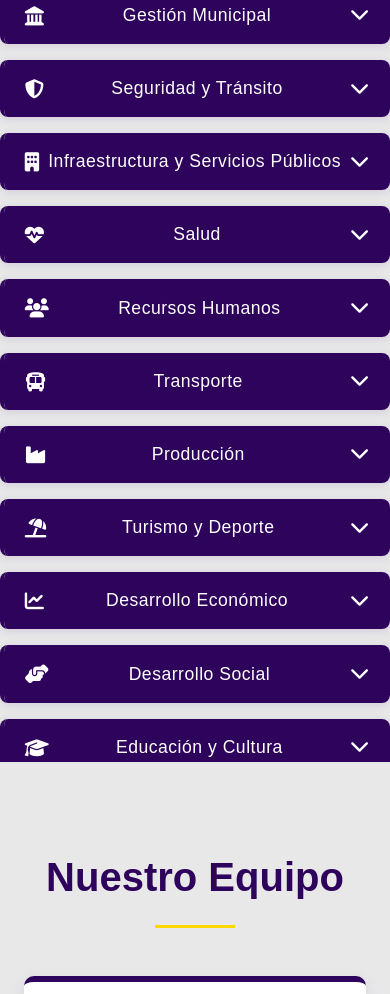
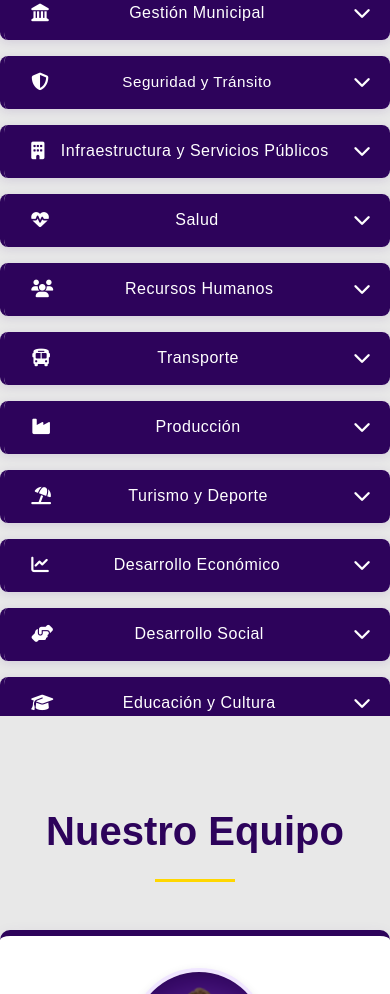
Before and after one commit to OnixDelgado/lalibertadavanzabvctes, a plain HTML site: page index.html in a window 390 px wide. Shown: the part 1006-2000 px from the top of the page. Drawn offline with Linux system fonts and the light colour scheme.

Commit message:
Actualizacion final de la pagina por ahora

```diff
--- a/css/styles.css
+++ b/css/styles.css
@@ -574,11 +574,37 @@ section:not(.hero) {
         font-size: 0.95rem;
     }
 }
+
+@media (max-width: 768px) {
+    .acordeon-titulo h3 {
+        font-size: 1rem; /* Tamaño reducido */
+        flex-wrap: wrap; /* Permite múltiples líneas si es necesario */
+        line-height: 1.3; /* Mejor espaciado */
+    }
+
+    /* Opcional: Ajustar específicamente este título */
+    .acordeon-item:nth-child(2) .acordeon-titulo h3 {
+        font-size: 0.95rem; /* Un poco más pequeño solo para este */
+        word-break: break-word; /* Rompe palabras largas */
+    }
+
+    /* Ajustar padding para compensar */
+    .acordeon-titulo {
+        padding: 1rem 1.2rem;
+    }
+
+    /* Ajustar iconos */
+    .acordeon-titulo i {
+        font-size: 1.1rem;
+        margin-left: 0.5rem; /* Espacio adicional */
+    }
+}
+
 /* Estructura jerárquica */
 /* Estilos generales para la sección */
 /* Estilos generales para la sección */
 .equipo {
-    padding: 4rem 1.5rem;
+    padding: rem 1.5rem;
     background-color: var(--fondo-blanco-claro);
     position: relative;
 }
--- a/index.html
+++ b/index.html
@@ -6,6 +6,9 @@
     <title>La Libertad Avanza Bella Vista</title>
     <link rel="stylesheet" href="css/styles.css">
     <link rel="stylesheet" href="https://cdnjs.cloudflare.com/ajax/libs/font-awesome/6.4.0/css/all.min.css">
+    <meta charset="UTF-8">
+    <meta name="viewport" content="width=device-width, initial-scale=1.0">
+    <link rel="apple-touch-icon" href="assets/img/favicon.png">
 </head>
 <body>
     <!-- Header y Menú -->
@@ -41,9 +44,11 @@
                         </a>
                     </li>
                     <li>
+                        <!--
                         <a href="#galeria">
                             <i class="fas fa-camera"></i> Galería
                         </a>
+                        -->
                     </li>
                     <li>
                         <a href="#enlaces">
@@ -90,12 +95,15 @@
                 <ul class="propuestas-list">
                     <li><strong>Unificación de secretarías y departamentos:</strong> Reorganizar las distintas áreas municipales para reducir gastos operativos, eliminar estructuras duplicadas y optimizar el uso de recursos. Siguiendo el ejemplo de reorganización ministerial a nivel nacional, esta medida permitirá un funcionamiento más ágil y con menos costos, brindando además un punto único de atención para que los vecinos realicen todos sus trámites de manera más simple y rápida.</li>
                     <li><strong>Protección del empleo público:</strong> Los trabajadores municipales no serán despedidos, sino reasignados según sus capacidades. Los recortes se aplicarán únicamente a cargos políticos innecesarios o a quienes no cumplan sus funciones, evitando el favoritismo y exigiendo compromiso laboral real.</li>
+                    <li><strong>Verificación y actualización de las remuneraciones del personal municipal:</strong> Vamos a garantizar sueldos justos y acordes a sus funciones.</li>
+                    <li><strong>Auditoría del gasto municipal:</strong> Revisiones periódicas para identificar gastos innecesarios, detectar posibles irregularidades y garantizar un uso responsable y eficiente de los fondos públicos.</li>
                     <li><strong>Transparencia total:</strong> Publicación online, de libre acceso y en tiempo real, sobre ingresos, gastos y ejecución presupuestaria, para que cada vecino pueda saber con claridad en qué se utilizan los recursos municipales.</li>
-                    <li><strong>Auditoría del gasto municipal:</strong> Revisiones periódicas para identificar gastos innecesarios, detectar posibles irregularidades y garantizar un uso responsable y eficiente de los fondos públicos.</li>
                     <li><strong>Pauta 0:</strong> Eliminación total de la pauta oficial para medios de televisión, radios y portales digitales. No vamos a gastar el dinero de los vecinos en pagar para que hablen bien de nuestra gestión. La confianza se ganará con hechos, no con propaganda.</li>
-                    <li><strong>Verificación y actualización de las remuneraciones del personal municipal:</strong> Vamos a garantizar sueldos justos y acordes a sus funciones. Paralelamente, se reducirá el gasto político mediante la eliminación de cargos innecesarios y la optimización de recursos, priorizando el servicio al vecino sobre la estructura burocrática.</li>
+                    <li><strong>Control de combustible para vehículos municipales: </strong>
+                    Eliminar el actual sistema de tickets de combustible, que ha permitido abusos y uso indebido para vehículos particulares, reemplazándolo por un sistema moderno y transparente. Cada vehículo municipal contará con un código QR único vinculado a su patente y datos oficiales. En las estaciones de servicio, este QR será escaneado para validar la carga exclusivamente en vehículos autorizados, garantizando así un uso correcto de los recursos y evitando que el dinero de los vecinos se destine a fines personales.</li>
                     <li><strong>Simplificación administrativa:</strong> Modernizar y agilizar trámites, reduciendo la burocracia y eliminando barreras que dificulten la gestión para ciudadanos, emprendedores e inversores, asegurando una respuesta rápida y sin hacer perder tiempo al vecino.</li>
                     <li><strong>Reducción de impuestos en patentamientos:</strong> Implementar bajas en los impuestos aplicados al patentamiento de vehículos con el fin de aliviar la carga fiscal de los vecinos, fomentar el cumplimiento tributario y estimular la actividad económica local.</li>
+                    <li><strong>Respeto y libertad religiosa:</strong> Garantizar que todas las iglesias, templos y asociaciones de fe puedan desarrollar sus actividades en un marco de plena libertad, sin injerencia estatal y con igualdad de trato ante la ley, eliminando trabas burocráticas para su habilitación y funcionamiento.</li>
 
                 </ul>
             </div>
@@ -133,11 +141,11 @@
                     <li><strong>Luz:</strong> Promover la modernización de la red de alumbrado público municipal mediante un Plan de Mejoramiento Barrial, con el objetivo de optimizar la calidad del servicio eléctrico, fortalecer la seguridad en los espacios públicos y garantizar una cobertura eficiente en todos los sectores de la ciudad.</li>
                     <li><strong>Cloaca:</strong> Ampliación de la red cloacal en los sectores que aún no cuentan con este servicio, priorizando la salud pública, el desarrollo urbano sostenible y la mejora de la calidad de vida de los vecinos.</li>
                     <li><strong>Basura:</strong> Impulsar una mejora del sistema de recolección de residuos, optimizando la eficiencia del servicio y garantizando condiciones laborales dignas para los trabajadores del área. Se revisarán los mecanismos de tercerización vigentes, con el objetivo de lograr un sistema más transparente, seguro y sustentable. Además, se incorporarán recorridos y soluciones para acceder a los barrios y zonas donde actualmente no llega el camión de recolección, asegurando así que todos los vecinos cuenten con este servicio esencial.</li>
-
-                    <!--<li>Mejoramiento de la avenida San Martín, priorizando la circulación y seguridad para vehículos.</li>-->
-                    <li>Puesta en marcha de trabajos de asfaltado y bacheo en los distintos barrios de la ciudad, priorizando las zonas más deterioradas y de mayor circulación. Asimismo, se plantea finalizar las obras de la colectora, mejorando la conectividad y la seguridad vial para todos los vecinos.</li>
-                    <li>Mejoramiento de las veredas y paseos públicos peatonales, etc.</li>
-                    <li>Impulsar un programa de arborización en la ciudad, priorizando veredas y espacios públicos. Se establecerán sanciones para quienes talen o extraigan árboles sin autorización, promoviendo así el cuidado del entorno.</li>
+                    <li><strong>Asfaltado y bacheo prioritario: </strong>
+                    Puesta en marcha de obras de asfaltado y bacheo en los distintos barrios de la ciudad, priorizando las zonas más deterioradas y de mayor circulación para mejorar la movilidad y la seguridad vial.</li>
+                    <li><strong>Colectora completa: </strong>Se propone finalizar las obras de la colectora en toda su extensión, de un extremo al otro de la ciudad, mejorando la conectividad y reforzando la seguridad vial para todos los vecinos.</li>
+                    <!--<li>Mejoramiento de las veredas y paseos públicos peatonales, etc.</li>
+                    <li>Impulsar un programa de arborización en la ciudad, priorizando veredas y espacios públicos. Se establecerán sanciones para quienes talen o extraigan árboles sin autorización, promoviendo así el cuidado del entorno.</li>-->
                     <li><strong>Ampliación y remodelación vial:</strong> Ejecutar obras para ampliar y modernizar la Avenida Costanera (Humberto Canale), recuperando su doble sentido de circulación para mejorar la fluidez del tránsito. Posteriormente, se proyectará su conexión con otra avenida estratégica, conformando un circuito interconectado de avenidas que optimice la movilidad urbana, potencie el turismo y brinde mayor accesibilidad a los distintos barrios y zonas costeras.</li>
 
                 </ul>
@@ -153,9 +161,9 @@
             </button>
             <div class="acordeon-contenido">
                 <ul class="propuestas-list">
-                    <li>Fortalecer el funcionamiento de los CAPS y SAPS a través de la ampliación de horarios de atención y el incremento de la capacidad operativa. Buscando así descentralizar la demanda del hospital local y garantizar un acceso más rápido, cercano y eficiente a los servicios de salud para todos los vecinos.</li>
-                    <li>Reforzar el trabajo conjunto entre el municipio y el gobierno provincial, con especial enfoque en el reordenamiento y seguimiento de la atención médica.</li>
-                    <li>Impulsar la revisión del esquema de remuneraciones del personal de salud, con el objetivo de mejorar las condiciones salariales de médicos, enfermeros y demás trabajadores del sector.</li>
+                    <li><strong>CAPS y SAPS más cerca del vecino: </strong>Fortalecer el funcionamiento de los CAPS y SAPS a través de la ampliación de horarios de atención y el incremento de la capacidad operativa. Buscando así descentralizar la demanda del hospital local y garantizar un acceso más rápido, cercano y eficiente a los servicios de salud para todos los vecinos.</li>
+                    <li><strong>Gestión coordinada en salud: </strong>Reforzar el trabajo conjunto entre el municipio y el gobierno provincial, con especial enfoque en el reordenamiento y seguimiento de la atención médica.</li>
+                    <li><strong>Mejores sueldos para el personal de salud: </strong>Impulsar la revisión del esquema de remuneraciones del personal de salud, con el objetivo de mejorar las condiciones salariales de médicos, enfermeros y demás trabajadores del sector.</li>
 
                 </ul>
             </div>
@@ -170,7 +178,7 @@
             </button>
             <div class="acordeon-contenido">
                 <ul class="propuestas-list">
-                    <li>Impulsar un programa continuo de capacitaciones destinadas al personal municipal, con el objetivo de mejorar la eficiencia, la atención al público y la profesionalización de la gestión pública. Además, se propone establecer un sistema de concursos públicos con exámenes de aptitud para todos los cargos municipales, promoviendo la transparencia, la equidad y el mérito como principios rectores del empleo público.</li>
+                    <li><strong>Capacitación y mérito en el empleo municipal: </strong>Impulsar un programa continuo de capacitaciones destinadas al personal municipal, con el objetivo de mejorar la eficiencia, la atención al público y la profesionalización de la gestión pública. Además, se propone establecer un sistema de concursos públicos con exámenes de aptitud para todos los cargos municipales, promoviendo la transparencia, la equidad y el mérito como principios rectores del empleo público.</li>
                 </ul>
             </div>
         </div>
@@ -185,7 +193,7 @@
             <div class="acordeon-contenido">
                 <ul class="propuestas-list">
 
-                    <li>Vamos a impulsar una nueva licitación del transporte público urbano para que puedan participar otras empresas y así fomentar la competencia en calidad de servicio y precio del boleto. Queremos ampliar los recorridos, especialmente hacia los barrios que hoy casi no tienen cobertura, y revisar el uso actual de los subsidios, asegurando que cada peso se utilice de forma eficiente en beneficio de los usuarios.</li>
+                    <li><strong>Modernización del tranporte público: </strong>Vamos a impulsar una nueva licitación del transporte público urbano para que puedan participar otras empresas y así fomentar la competencia en calidad de servicio y precio del boleto. Queremos ampliar los recorridos, especialmente hacia los barrios que hoy casi no tienen cobertura, y revisar el uso actual de los subsidios, asegurando que cada peso se utilice de forma eficiente en beneficio de los usuarios.</li>
 
 
                 </ul>
@@ -223,13 +231,13 @@
 
                      <!--
                     <li>Remodelación y extensión de la calle Florida hasta la zona de la ex-piscicultura, con el objetivo de integrar nuevos espacios al circuito turístico y mejorar la conectividad.</li>-->
-                    <li>Instalación de baños públicos en zonas de recreación y puntos estratégicos del eje central de la ciudad, como plazas, costanera y espacios públicos de alta concurrencia.</li>
+                    <li><strong>Baños Públicos Modernos y Accesibles: </strong>Instalación de baños públicos en zonas de recreación y puntos estratégicos del eje central de la ciudad, como plazas, costanera y espacios públicos de alta concurrencia.</li>
 
                     <!--<li>Incentivar el deporte, explotar el río. (privatizar la fiesta de la naranja y los carnavales)</li>-->
                     <!--<li>Colaboración para incentivar las mejoras estructurales a los clubes locales, beneficiando disciplinas como fútbol, tenis, básquet y otras.</li>-->
                     <li><strong>Apoyo a clubes locales:</strong> Brindar acompañamiento y facilidades para que los clubes y asociaciones deportivas de la ciudad puedan gestionar y concretar mejoras en su infraestructura. El objetivo es fortalecer disciplinas como fútbol, tenis, básquet y otras, fomentando el deporte y la participación comunitaria.</li>
 
-                    <li>Promoción activa del uso del río Paraná para la práctica de deportes acuáticos como wakeboard, esquí náutico y competencias con embarcaciones deportivas, mediante incentivos y eventos organizados.</li>
+                    <li><strong>Río Paraná, Motor de Deportes y Turismo: </strong>Promoción activa del uso del río Paraná para la práctica de deportes acuáticos como wakeboard, esquí náutico y competencias con embarcaciones deportivas, mediante incentivos y eventos organizados.</li>
 
                 </ul>
             </div>
@@ -246,7 +254,7 @@
                 <ul class="propuestas-list">
                     <li><strong>Incentivo a inversiones y desarrollo:</strong> Facilitar la llegada de inversiones mediante la eliminación de trabas burocráticas y la reducción de tasas municipales. Implementaremos un régimen de exención o reducción de impuestos destinado a incentivar la instalación, ampliación o reconversión de industrias y comercios que impulsen la industrialización y el desarrollo económico de Bella Vista.</li>
 
-                    <li>Reorganizaremos el presupuesto, priorizando áreas clave como salud, educación, infraestructura y seguridad. A partir de esta optimización, proponemos una reducción progresiva de impuestos municipales, especialmente para comerciantes, emprendedores, productores rurales e industrias locales.</li>
+                    <li><strong>Optimización del Presupuesto y Alivio Fiscal: </strong>Reorganizaremos el presupuesto, priorizando áreas clave como salud, educación, infraestructura y seguridad. A partir de esta optimización, proponemos una reducción progresiva de impuestos municipales, especialmente para comerciantes, emprendedores, productores rurales e industrias locales.</li>
                 </ul>
             </div>
         </div>
@@ -260,8 +268,10 @@
             </button>
             <div class="acordeon-contenido">
                 <ul class="propuestas-list">
-                    <li>Las viviendas otorgadas al municipio por INVICO se entregarán sin acomodos ni favoritismos, sino que serán mediante sorteos genuinos y transmisión en vivo para asegurar total transparencia</li>
-                    <li>Brindar apoyo municipal a vecinos que necesiten trasladarse a la ciudad de Corrientes por motivos de salud, facilitando el transporte y asistencia durante el proceso. Además, se incorporará una estadía municipal para alojar temporalmente a pacientes y acompañantes, asegurando contención, comodidad y un entorno seguro durante su permanencia.</li>
+                    <li><strong>Viviendas con transparencia total: </strong>Las viviendas otorgadas al municipio por INVICO se entregarán sin acomodos ni favoritismos, sino que serán mediante sorteos genuinos y transmisión en vivo para asegurar total transparencia</li>
+                    <li><strong>Asistencia para traslados por salud: </strong>Brindar apoyo municipal a vecinos que necesiten trasladarse a la ciudad de Corrientes por motivos de salud, facilitando el transporte y asistencia durante el proceso. Además, se incorporará una estadía municipal para alojar temporalmente a pacientes y acompañantes, asegurando contención, comodidad y un entorno seguro durante su permanencia.</li>
+                    <li><strong>Apoyo solidario a comedores comunitarios e iglesias: </strong>Apoyo logístico y de coordinación a comedores comunitarios administrados por iglesias y organizaciones civiles, facilitando el acceso a donaciones de particulares y empresas, sin utilizar fondos públicos, fomentando la solidaridad voluntaria y el trabajo conjunto en beneficio de quienes más lo necesitan.</li>
+                    <li><strong>Bienestar Animal y Control Responsable: </strong>Apoyo a animales callejeros con la creación de un centro de rescate temporal con atención veterinaria de urgencia, programas permanentes de castraciones masivas y campañas de concientización sobre tenencia responsable. Se aplicará estrictamente la Ley 14.346, con multas y sanciones a quienes abandonen o maltraten animales. El plan contará con la colaboración de voluntarios, protectoras y el Municipio, con el objetivo de brindar refugio, salud y una oportunidad de adopción responsable, reduciendo progresivamente la población callejera y garantizando el cumplimiento de la ley.</li>
 
                 </ul>
             </div>
@@ -276,9 +286,9 @@
             </button>
             <div class="acordeon-contenido">
                 <ul class="propuestas-list">
-                    <li>Impulsar la creación de un programa de becas destinado a premiar a los estudiantes del último año del nivel secundario con los mejores promedios académicos de la ciudad. El beneficio incluirá el apoyo necesario para que puedan continuar su formación, con el compromiso de que, una vez recibidos, presten servicios profesionales en la comunidad de Bella Vista, contribuyendo así a su desarrollo y bienestar.</li>
+                    <li><strong>Incentivos para estudiantes de secundarias: </strong>Impulsar la creación de un programa de becas destinado a premiar a los estudiantes del último año del nivel secundario con los mejores promedios académicos de la ciudad. El beneficio incluirá el apoyo necesario para que puedan continuar su formación, con el compromiso de que, una vez recibidos, presten servicios profesionales en la comunidad de Bella Vista, contribuyendo así a su desarrollo y bienestar.</li>
 
-                    <li>Impulsar instancias de formación y seminarios en el uso de drones, inteligencia artificial y nuevas tecnologías, orientados a su aplicación en el ámbito laboral y productivo, con el fin de potenciar las oportunidades de empleo y el desarrollo económico local.</li>
+                    <li><strong>Cursos y Seminarios: </strong>Impulsar programas de capacitación y seminarios especializados en el uso de drones, inteligencia artificial y nuevas tecnologías, orientados a su aplicación práctica en el ámbito laboral, productivo y emprendedor.</li>
 
                     <li><strong>Fomento de Olimpiadas en Bella Vista:</strong> Promover la organización anual de olimpiadas académicas, deportivas y culturales que involucren a escuelas, clubes e instituciones locales. Estas competencias buscarán incentivar el espíritu de superación, la integración entre barrios y el descubrimiento de nuevos talentos, posicionando a Bella Vista como un referente regional en eventos educativos y recreativos.</li>
 
@@ -493,13 +503,12 @@
             </div>
         </section>
 
-        <!-- Galeria -->
+        <!-- Galeria
 
         <section id="galeria">
             <div class="galeria">
                 <h2 class="galeria-titulo">Nuestra Sede en Imágenes</h2>
                 <div class="galeria-grid">
-                    <!-- Item 1 -->
                     <div class="galeria-item">
                         <img src="assets/galeria/sede-1.jpg" alt="Fachada de la sede" loading="lazy">
                         <div class="galeria-overlay">
@@ -507,22 +516,19 @@
                         </div>
                     </div>
 
-                    <!-- Item 2 -->
                     <div class="galeria-item">
                         <img src="assets/galeria/sede-2.jpg" alt="Interior de la sede" loading="lazy">
                         <div class="galeria-overlay">
                             <p>Sala de reuniones</p>
                         </div>
                     </div>
-
-                    <!-- Repetir para más imágenes -->
                 </div>
 
                 <a href="#" class="btn-galeria">
                     <i class="fas fa-images"></i> Ver galería completa
                 </a>
             </div>
-        </section>
+        </section>-->
 
         <!-- Sección Enlaces Rápidos -->
         <section id="enlaces" class="enlaces-bio">
```
Also changed, not shown: assets/img/favicon.png (added), 1 other file.
